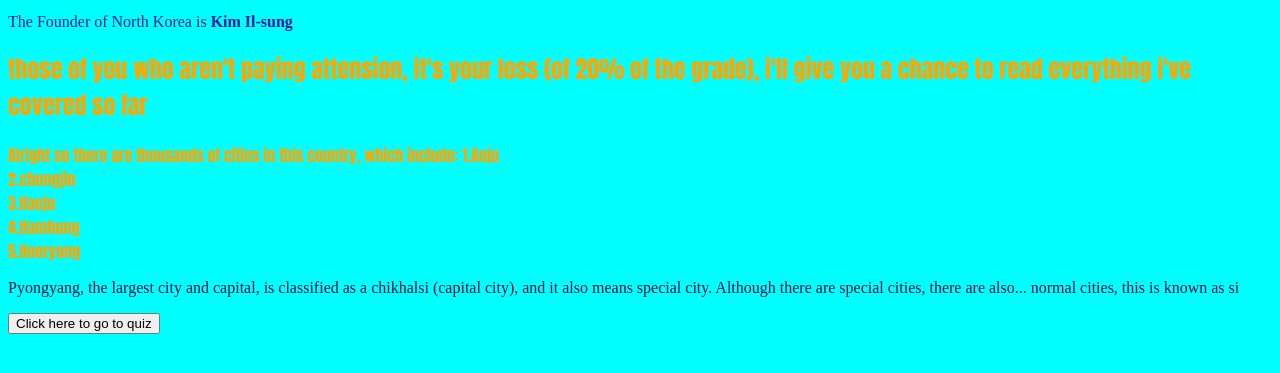
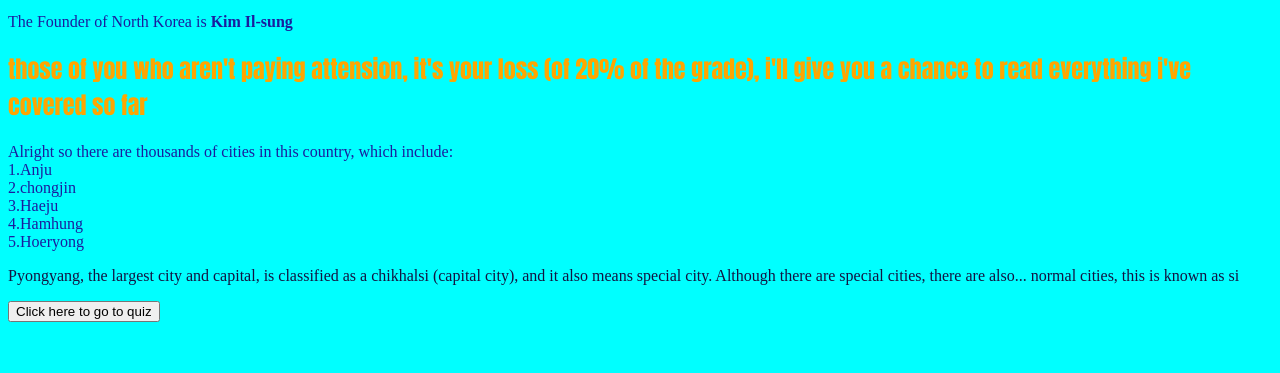
Before and after one commit to EnglishNKPROG/EnglishNKPROG.github.io, a plain HTML site: page index.html in a window 1280 px wide. Shown: the part 117-490 px from the top of the page. Drawn offline with Linux system fonts and the light colour scheme.

Commit message:
Update index.html

```diff
--- a/index.html
+++ b/index.html
@@ -11,7 +11,9 @@
   <p style="font-size:14 px"> The Founder of North Korea is <b>Kim Il-sung</b> </p>
 <font color = "Orange" face = "Impact"/>
    <h2>those of you who aren't paying attension, it's your loss (of 20% of the grade), i'll give you a chance to read everything i've covered so far</h2>
-  <p style= "font-size = 14 px">Alright so there are thousands of cities in this country, which include: 1.Anju<br/>2.chongjin<br/>3.Haeju<br/>4.Hamhung<br/>5.Hoeryong</p>
+  <font color = "#1a1d9e" face = "Segoe Script"/>
+  <p style= "font-size = 14 px">Alright so there are thousands of cities in this country, which include:<br/>
+    1.Anju<br/>2.chongjin<br/>3.Haeju<br/>4.Hamhung<br/>5.Hoeryong</p>
   <p>
     <font color = "#131442" face = "Segoe Script"/>
   Pyongyang, the largest city and capital, is classified as a chikhalsi (capital city), and it also means special city. Although there are special cities, there are also... normal cities, this is known as si</p>
```
